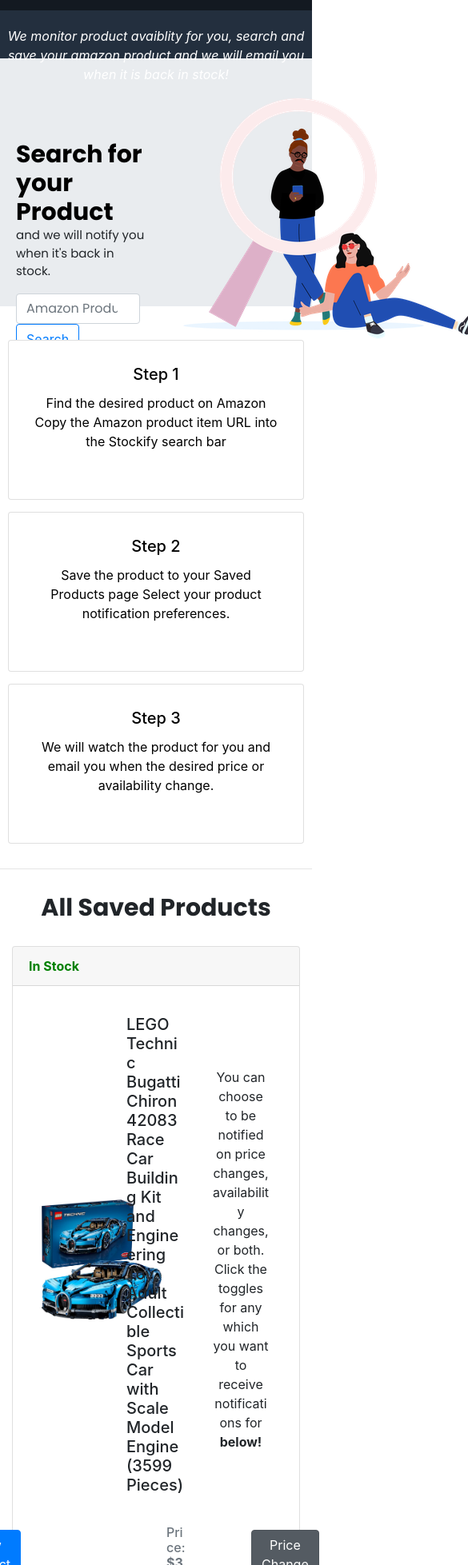
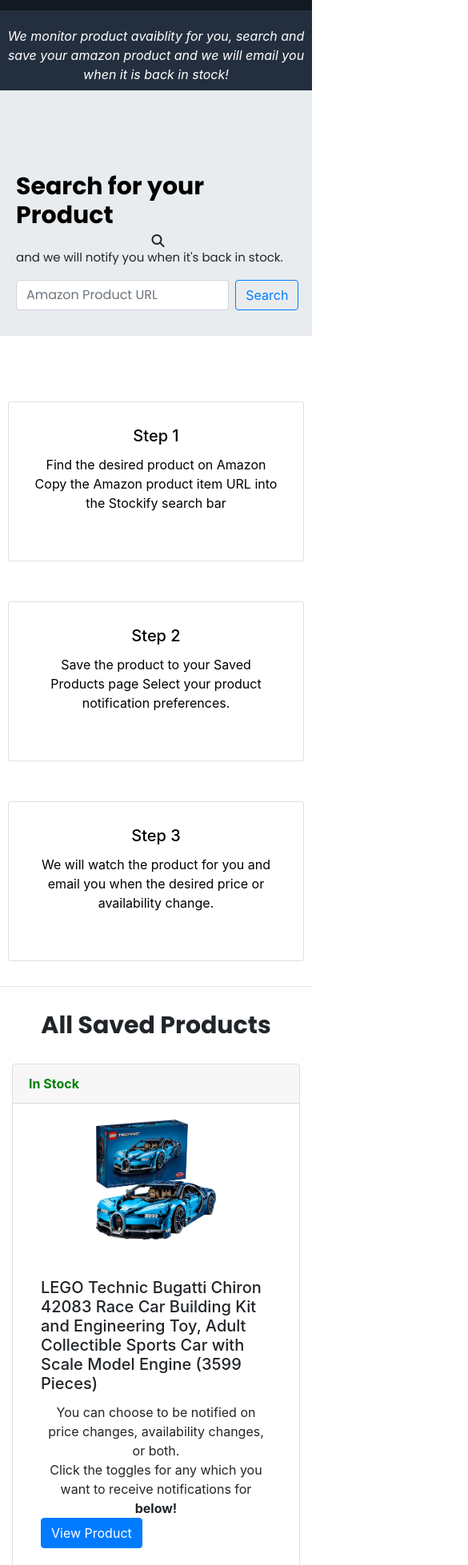
Before and after one commit to TEXWRECKS/Stockify, a React (Create React App) app in the folder client/: page / in a window 390 px wide. Shown: the part 43-2000 px from the top of the page at 80% size, 585 px wide, since content can reach past the window. Built offline with nearby package versions, Linux system fonts and the light colour scheme.

Commit message:
made changes to responsive design, still few bugs in product card but are mostly responsive

```diff
--- a/client/public/index.html
+++ b/client/public/index.html
@@ -40,6 +40,10 @@
   <body>
     <noscript>You need to enable JavaScript to run this app.</noscript>
     <div id="root"></div>
+    <script
+      src="https://kit.fontawesome.com/fc8870bb29.js"
+      crossorigin="anonymous"
+    ></script>
     <!--
       This HTML file is a template.
       If you open it directly in the browser, you will see an empty page.
--- a/client/src/App.css
+++ b/client/src/App.css
@@ -35,6 +35,7 @@
   margin-right: 10px;
   padding-left: 10px;
   font-family: 'Poppins', sans-serif;
+  width: 75% !important;
 }
 
 .search-title {
@@ -73,7 +74,7 @@
 
 .product-card {
   width: 50%;
-  padding: 20px;
+  margin: 20px;
   align-items: center;
   margin-left: auto;
   margin-right: auto;
@@ -88,12 +89,11 @@
 }
 
 .product-button-yes_no {
-  display:inline-block;
+  display: inline-block;
 }
 
 /* need help centering photo */
 .new-product-photo {
-  width: 300px;
   text-align: center;
 }
 
@@ -161,8 +161,7 @@
 .view-btn {
   background-color: #f19276;
   border: #f19276;
-  float: right;
-  margin-right: 50px;
+  align-items: right;
 }
 
 .spinner {
@@ -170,7 +169,7 @@
 }
 
 .loading {
-  color: #00BFFF;
+  color: #00bfff;
   font-weight: bold;
   font-size: 20px;
 }
@@ -180,6 +179,7 @@
   background-color: white;
   padding: 10px;
   margin: 10px;
+  margin-top: 50px;
   padding-bottom: 40px;
   color: black;
   border: none;
@@ -193,5 +193,35 @@
   font-style: italic;
   color: white;
   padding-top: 20px;
-  height: 60px;
 }
+
+@media screen and (max-width: 992px) {
+  .top-banner {
+    height: 100px;
+    text-align: center;
+  }
+}
+
+@media screen and (min-width: 993px) {
+  .top-banner {
+    height: 60px;
+    text-align: center;
+  }
+}
+
+/* product photo */
+@media screen and (max-width: 992px) {
+  .new-product-photo {
+    width: 100px;
+  }
+}
+
+@media screen and (min-width: 993px) {
+  .new-product-photo {
+    width: 300px;
+  }
+}
+
+.center {
+  align-items: center;
+}
--- a/client/src/App.js
+++ b/client/src/App.js
@@ -2,7 +2,7 @@
 // import './components/Icons';
 import { BrowserRouter as Router, Route } from 'react-router-dom';
 import './App.css';
-import Index from './pages/index';
+import Index from './pages/Index';
 import Products from './pages/Products';
 import Navbar from './components/Navbar';
 import ProductCard from './components/Product';
--- a/client/src/components/product.js
+++ b/client/src/components/product.js
@@ -1,50 +1,45 @@
-import React, {useState} from 'react';
+import React, { useState } from 'react';
 import '../App.css';
 import API from '../utils/API';
-import {
-  Card,
-  Container,
-  Button,
-  ListGroup,
-} from 'react-bootstrap';
-
+import { Card, Container, Button, ListGroup } from 'react-bootstrap';
 
 function Product(props) {
   // Creating a state that holds which question we are asking
-  const[counter, setCounter] = useState(0);
-
+  const [counter, setCounter] = useState(0);
 
   // counter===0 question/button set event listener functions
   // Question 1 "Yes" onclick function
   const question1Yes = (event) => {
-    event.preventDefault()
-    let item = props.readProductState()
-    console.log()
-    API.saveItem(item).then(res =>{
-      console.log(res)
-    }).catch(err => console.log(err))
+    event.preventDefault();
+    let item = props.readProductState();
+    console.log();
+    API.saveItem(item)
+      .then((res) => {
+        console.log(res);
+      })
+      .catch((err) => console.log(err));
     // changing counter to 1, to present the statement
-    setCounter(1)
+    setCounter(1);
   };
 
   // Question 1 "No" onclick function
   const question1No = (event) => {
-    event.preventDefault()
+    event.preventDefault();
     // *** NEED to write code that will save the url that was searched, in case the user presses "Back" in the 404 option provided to them...
     // ... if they click this "No" button
-    console.log("No has been clicked")
+    console.log('No has been clicked');
     props.clearProductState();
     // setting the counter to 404 to prompt user to check their url entry and try again, or to return to the product page
-    setCounter(404)
-    };
-    // end counter===0
+    setCounter(404);
+  };
+  // end counter===0
 
   return (
     <div>
-      <Container className="product-container md">
+      <Container className="product-container md-4">
         {/* this is the new card */}
-        <Card className="product-card">
-          <Card.Title className="mb-5">
+        <Card className="md-4 product-card">
+          <Card.Title className="mb-3">
             <h2>Item Found</h2>
           </Card.Title>
           <img
@@ -84,8 +79,8 @@
           </Card.Body>
         </Card>
         {/* this ends the new card */}
-    </Container>
-  </div>
+      </Container>
+    </div>
   );
 }
 
--- a/client/src/components/savedProducts.js
+++ b/client/src/components/savedProducts.js
@@ -24,21 +24,21 @@
           <Card.Body>
             <Container>
               <Row>
-                <Col className="w-25 p-3 prod-picture">
+                <Col className="prod-picture mb-5" md={4}>
                   <img
                     src={Lego}
                     alt=""
                     className="mx-auto my-auto photo-small"
                   />
                 </Col>
-                <Col className="w-50 p-3 description">
+                <Col className="description" md={4}>
                   <Card.Title className="product-name">
                     LEGO Technic Bugatti Chiron 42083 Race Car Building Kit and
                     Engineering Toy, Adult Collectible Sports Car with Scale
                     Model Engine (3599 Pieces)
                   </Card.Title>
                 </Col>
-                <Col className="w-25 p-3 notification-preference">
+                <Col className="notification-preference" md={4}>
                   You can choose to be notified on price changes, availability
                   changes, or both.
                   <br></br>
@@ -46,41 +46,34 @@
                   notifications for <strong>below!</strong>
                 </Col>
               </Row>
+
               <Row>
-                <Col className="w-25 p-3 mb-2 btn-col md justify-content-center">
-                  <Button variant="primary" className="view-btn ">
+                <Col className="mb-5 center" md={4}>
+                  <Button variant="primary" className="view-btn">
                     View Product
                   </Button>
                 </Col>
-                <Col className="w-50 p-3 price-stock">
-                  <Card.Subtitle className="mb-2 text-muted product-price">
+                <Col className="description" md={4}>
+                  <Card.Subtitle className="mb-2 text-muted center">
                     Price: <strong>$349.95</strong>
                   </Card.Subtitle>
-                  <Card.Text className="product-status">
+                  <Card.Text className="center">
                     <strong style={{ color: 'red' }}>Out of Stock</strong>
                   </Card.Text>
                 </Col>
-                <Col className="w-25 p-3 toggle-buttons">
-                  {/* Price Change Notification Toggle Button*/}
-                  <>
-                    <ButtonGroup toggle className="mb-2">
+                <Col className="notification-preference" md={4}>
+                  <ButtonGroup toggle className="m-2">
                     <ToggleButton
                       className="p-check btn- btn-secondary active"
                       type="checkbox"
                       checked={priceChecked}
                       value="1"
-                        onChange={(e) =>
-                          setPriceChecked(e.currentTarget.checked)
-                        }
+                      onChange={(e) => setPriceChecked(e.currentTarget.checked)}
                     >
                       Price Change
                     </ToggleButton>
                   </ButtonGroup>
-                    <br />
-                  </>
-                  {/* Availability Change Notification Toggle Button */}
-                  <>
-                    <ButtonGroup toggle className="mb-2">
+                  <ButtonGroup toggle className="m-2">
                     <ToggleButton
                       className="a-check btn- btn-secondary active"
                       type="checkbox"
@@ -93,7 +86,6 @@
                       Availability Change
                     </ToggleButton>
                   </ButtonGroup>
-                  </>
                 </Col>
               </Row>
             </Container>
--- a/client/src/pages/index.js
+++ b/client/src/pages/index.js
@@ -12,15 +12,17 @@
     setUserInput({ url: event.target.value });
   }
   // with the state already set with the url, this will make the call passing the url to the backend
-  function handleSearch(){
-    console.log("Search button clicked")
-    props.updateIsLoadingState(true)
-    API.getItem(userInput.url).then(res =>{
-      // console.log(res.data);
-      // Updates the product state on the App.js component
-      props.updateIsLoadingState(false)
-      props.updateProductState(res)
-    }).catch(err => console.log(err))
+  function handleSearch() {
+    console.log('Search button clicked');
+    props.updateIsLoadingState(true);
+    API.getItem(userInput.url)
+      .then((res) => {
+        // console.log(res.data);
+        // Updates the product state on the App.js component
+        props.updateIsLoadingState(false);
+        props.updateProductState(res);
+      })
+      .catch((err) => console.log(err));
   }
   return (
     <div className="App">
@@ -33,6 +35,7 @@
           <Row>
             <Col className="search-col md-8">
               <h1 className="search-title">Search for your Product</h1>
+              <i className="fas fa-search" />
               <p className="search-text">
                 and we will notify you when it's back in stock.
               </p>
@@ -49,7 +52,7 @@
                 </Button>
               </Form>
             </Col>
-            <Col className="md-4">
+            <Col className="md-4 d-none d-sm-block d-sm-none d-md-block d-md-none d-lg-block">
               <img className="banner-photo" src={Banner} alt="bannerphoto" />
             </Col>
           </Row>
```
Also changed, not shown: 1 other file (tests, documents, lock files or other folders). Lines whose indentation alone changed are shown as unchanged.
